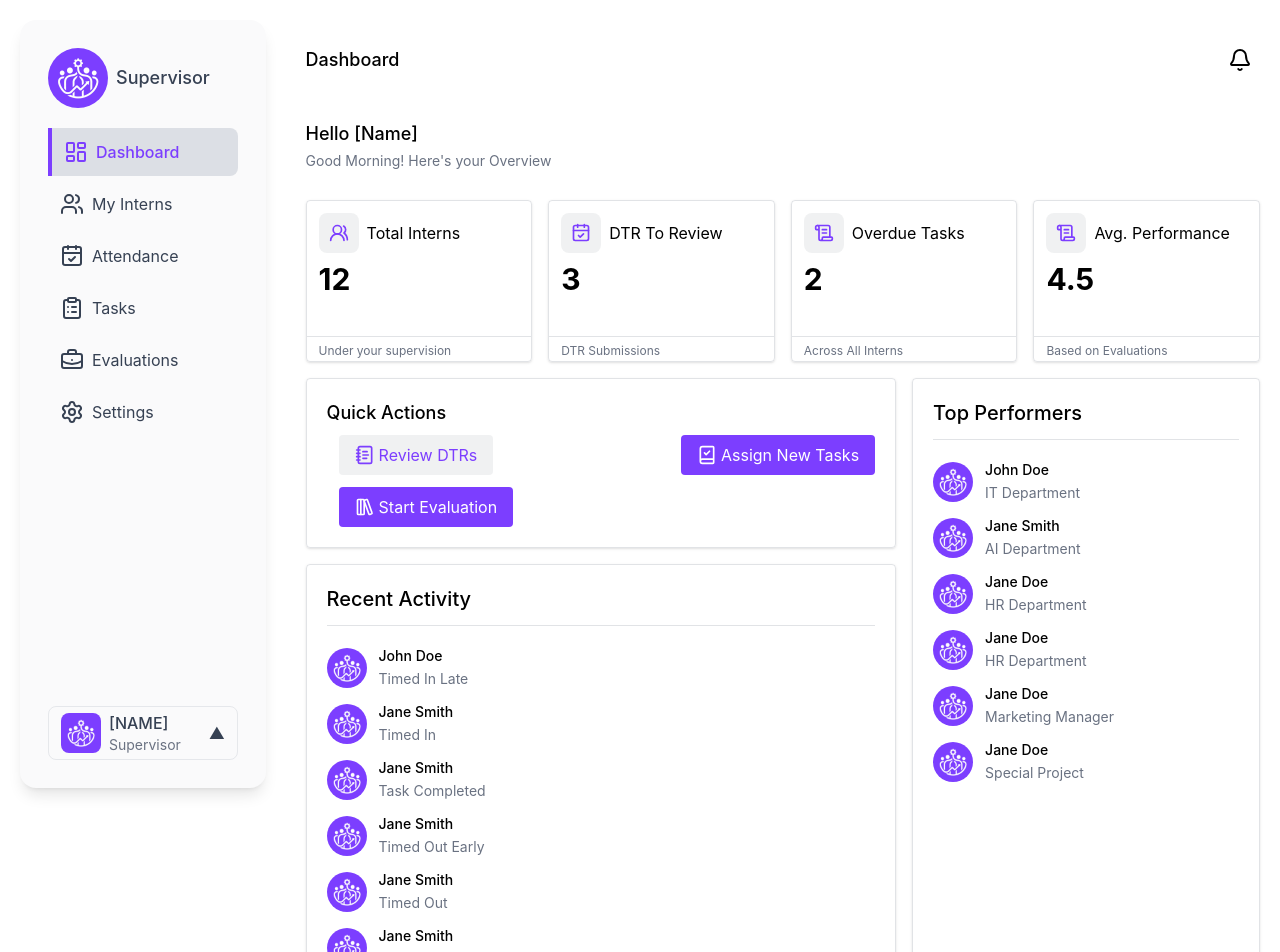
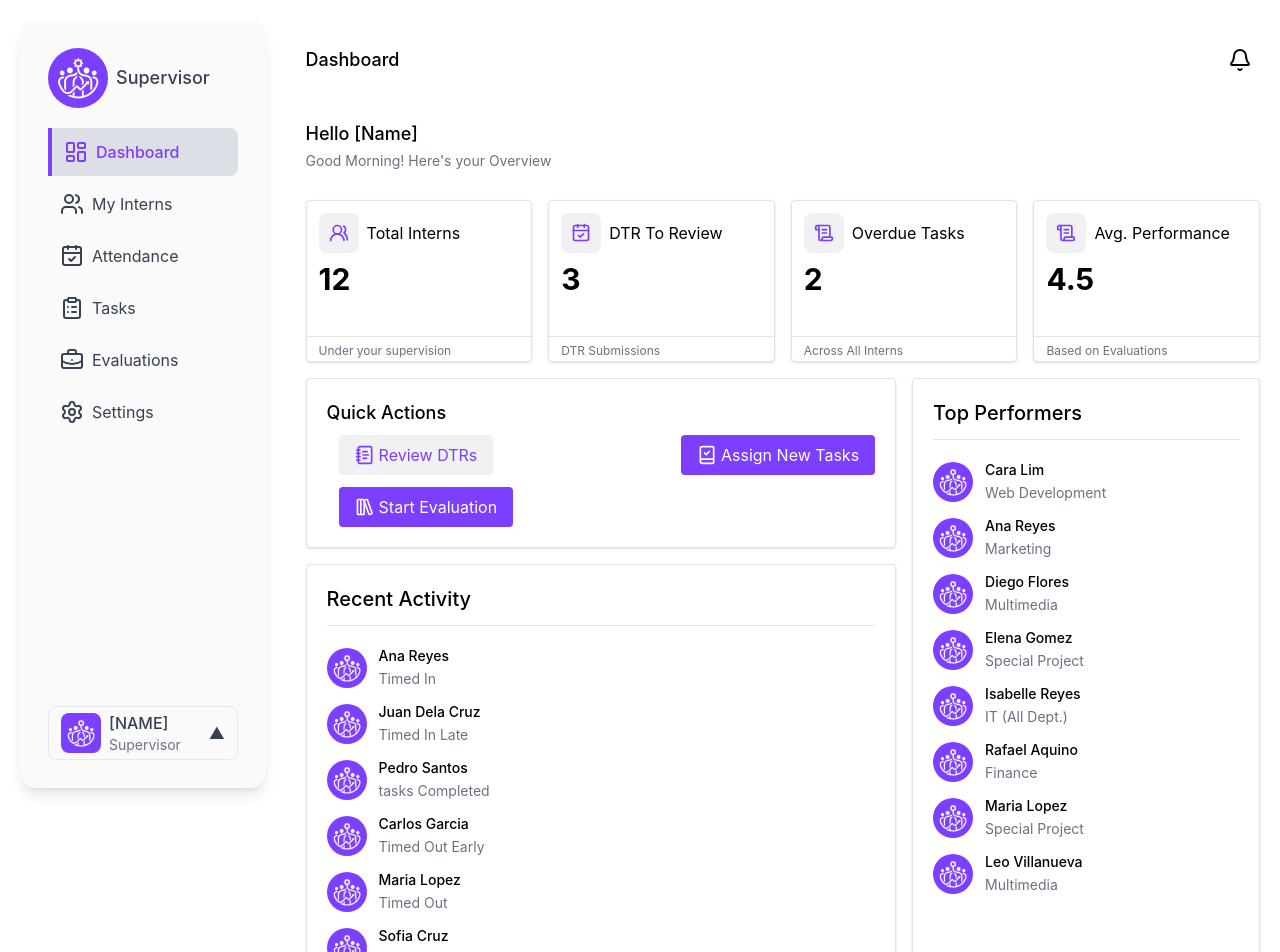
Before and after one commit to dev-St0ic/HR-Internship-Management-System, a React (Vite) app in the folder frontend-hrms/: page /supervisor in a window 1280 px wide. Shown: the top 952 px of the page. Built offline with nearby package versions, Linux system fonts and the light colour scheme.

Commit message:
refractor dashboard pages and ui

```diff
--- a/frontend-hrms/src/portals/supervisor/components/ui/DashboardRecentActivity.jsx
+++ b/frontend-hrms/src/portals/supervisor/components/ui/DashboardRecentActivity.jsx
@@ -1,58 +1,53 @@
 export default function DashboardRecentActivity() {
+
+  const recentActivityData = [
+    {
+      userName : "Ana Reyes",
+      userStatus : "Timed In",
+      userProfile : "./image.png"
+    },
+    {
+      userName : "Juan Dela Cruz",
+      userStatus : "Timed In Late",
+      userProfile : "./image.png"
+    },
+    {
+      userName : "Pedro Santos",
+      userStatus : "tasks Completed",
+      userProfile : "./image.png"
+    },
+    {
+      userName : "Carlos Garcia",
+      userStatus : "Timed Out Early",
+      userProfile : "./image.png"
+    },
+    {
+      userName : "Maria Lopez",
+      userStatus : "Timed Out",
+      userProfile : "./image.png"
+    },
+    {
+      userName : "Sofia Cruz",
+      userStatus : "Tasks Completed",
+      userProfile : "./image.png"
+    },
+  ]
+
   return (
-    <div className="border border-gray-500/20 rounded shadow sm col-span-5 row-span-6 row-start-5 p-5">
+    <div className="border border-gray-500/20 rounded shadow sm col-span-5 row-span-6 row-start-5 p-5 mb-5">
           <div className="header border-b border-gray-500/20 mb-5 pb-3">
             <h1 className="font-medium text-xl">Recent Activity</h1>
           </div>
           <div className="row flex flex-col gap-3">
-
-            <div className="item flex items-center gap-3">
-              <img src="./image.png" className="avatar w-10 h-10 rounded-full bg-[#7C3EFF]"></img>
+            {recentActivityData.map((recentActivity, index) => (
+            <div key={index} className="item flex items-center gap-3">
+              <img src={recentActivity.userProfile} className="avatar w-10 h-10 rounded-full bg-[#7C3EFF]"></img>
               <div className="content">
-                <h1 className="font-medium text-sm">John Doe</h1>
-                <span className="text-sm text-gray-500">Timed In Late</span>
+                <h1 className="font-medium text-sm">{recentActivity.userName}</h1>
+                <span className="text-sm text-gray-500">{recentActivity.userStatus}</span>
               </div>
             </div>
-
-            <div className="item flex items-center gap-3">
-              <img src="./image.png" className="avatar w-10 h-10 rounded-full bg-[#7C3EFF]"></img>
-              <div className="content">
-                <h1 className="font-medium text-sm">Jane Smith</h1>
-                <span className="text-sm text-gray-500">Timed In</span>
-              </div>
-            </div>
-
-            <div className="item flex items-center gap-3">
-              <img src="./image.png" className="avatar w-10 h-10 rounded-full bg-[#7C3EFF]"></img>
-              <div className="content">
-                <h1 className="font-medium text-sm">Jane Smith</h1>
-                <span className="text-sm text-gray-500">Task Completed</span>
-              </div>
-            </div>
-
-            <div className="item flex items-center gap-3">
-              <img src="./image.png" className="avatar w-10 h-10 rounded-full bg-[#7C3EFF]"></img>
-              <div className="content">
-                <h1 className="font-medium text-sm">Jane Smith</h1>
-                <span className="text-sm text-gray-500">Timed Out Early</span>
-              </div>
-            </div>
-
-            <div className="item flex items-center gap-3">
-              <img src="./image.png" className="avatar w-10 h-10 rounded-full bg-[#7C3EFF]"></img>
-              <div className="content">
-                <h1 className="font-medium text-sm">Jane Smith</h1>
-                <span className="text-sm text-gray-500">Timed Out</span>
-              </div>
-            </div>
-
-            <div className="item flex items-center gap-3">
-              <img src="./image.png" className="avatar w-10 h-10 rounded-full bg-[#7C3EFF]"></img>
-              <div className="content">
-                <h1 className="font-medium text-sm">Jane Smith</h1>
-                <span className="text-sm text-gray-500">Tasks Completed</span>
-              </div>
-            </div>
+            ))}
           </div>
         </div>
   );
--- a/frontend-hrms/src/portals/supervisor/components/ui/DashboardTopPerformers.jsx
+++ b/frontend-hrms/src/portals/supervisor/components/ui/DashboardTopPerformers.jsx
@@ -1,59 +1,65 @@
 export default function DashboardTopPerformers() {
+
+  const topPerformersData = [
+    {
+      userName : "Cara Lim",
+      userRole : "Web Development",
+      userProfile : "./image.png"
+    },
+    {
+      userName : "Ana Reyes",
+      userRole : "Marketing",
+      userProfile : "./image.png"
+    },
+    {
+      userName : "Diego Flores",
+      userRole : "Multimedia",
+      userProfile : "./image.png"
+    },
+    {
+      userName : "Elena Gomez",
+      userRole : "Special Project",
+      userProfile : "./image.png"
+    },
+    {
+      userName : "Isabelle Reyes",
+      userRole : "IT (All Dept.)",
+      userProfile : "./image.png"
+    },
+    {
+      userName : "Rafael Aquino",
+      userRole : "Finance",
+      userProfile : "./image.png"
+    },
+    {
+      userName : "Maria Lopez",
+      userRole : "Special Project",
+      userProfile : "./image.png"
+    },
+    {
+      userName : "Leo Villanueva",
+      userRole : "Multimedia",
+      userProfile : "./image.png"
+    },
+  ]
+
+
   return (
-    <div className="border border-gray-500/20 rounded shadow sm col-span-3 row-span-8 col-start-6 row-start-3 p-5">
+    <div className="border border-gray-500/20 rounded shadow sm col-span-3 row-span-8 col-start-6 row-start-3 p-5 mb-5">
           <div className="header border-b border-gray-500/20 mb-5 pb-3">
             <h1 className="font-medium text-xl">Top Performers</h1>
           </div>
-          <div className="row flex flex-col gap-3">
-            <div className="item flex items-center gap-3">
-              <img src="./image.png" className="avatar w-10 h-10 rounded-full bg-[#7C3EFF]"></img>
+          {topPerformersData.map((topPerformers, index) => (
+          <div className="row flex flex-col mt-3">
+            <div key={index} className="item flex items-center gap-3">
+              <img src={topPerformers.userProfile} className="avatar w-10 h-10 rounded-full bg-[#7C3EFF]"></img>
               <div className="content">
-                <h1 className="font-medium text-sm">John Doe</h1>
-                <span className="text-sm text-gray-500">IT Department</span>
+                <h1 className="font-medium text-sm">{topPerformers.userName}</h1>
+                <span className="text-sm text-gray-500">{topPerformers.userRole}</span>
               </div>
             </div>
-
-            <div className="item flex items-center gap-3">
-              <img src="./image.png" className="avatar w-10 h-10 rounded-full bg-[#7C3EFF]"></img>
-              <div className="content">
-                <h1 className="font-medium text-sm">Jane Smith</h1>
-                <span className="text-sm text-gray-500">AI Department</span>
-              </div>
-            </div>
-
-            <div className="item flex items-center gap-3">
-              <img src="./image.png" className="avatar w-10 h-10 rounded-full bg-[#7C3EFF]"></img>
-              <div className="content">
-                <h1 className="font-medium text-sm">Jane Doe</h1>
-                <span className="text-sm text-gray-500">HR Department</span>
-              </div>
-            </div>
-
-            <div className="item flex items-center gap-3">
-              <img src="./image.png" className="avatar w-10 h-10 rounded-full bg-[#7C3EFF]"></img>
-              <div className="content">
-                <h1 className="font-medium text-sm">Jane Doe</h1>
-                <span className="text-sm text-gray-500">HR Department</span>
-              </div>
-            </div>
-
-            <div className="item flex items-center gap-3">
-              <img src="./image.png" className="avatar w-10 h-10 rounded-full bg-[#7C3EFF]"></img>
-              <div className="content">
-                <h1 className="font-medium text-sm">Jane Doe</h1>
-                <span className="text-sm text-gray-500">Marketing Manager</span>
-              </div>
-            </div>
-
-            <div className="item flex items-center gap-3">
-              <img src="./image.png" className="avatar w-10 h-10 rounded-full bg-[#7C3EFF]"></img>
-              <div className="content">
-                <h1 className="font-medium text-sm">Jane Doe</h1>
-                <span className="text-sm text-gray-500">Special Project</span>
-              </div>
-            </div>
-
           </div>
+          ))}
         </div>
   );
 }
```
Also changed, not shown: frontend-hrms/src/portals/supervisor/components/ui/DashboardCard.jsx (+36 -67 lines), 1 other file (tests, documents, lock files or other folders).
